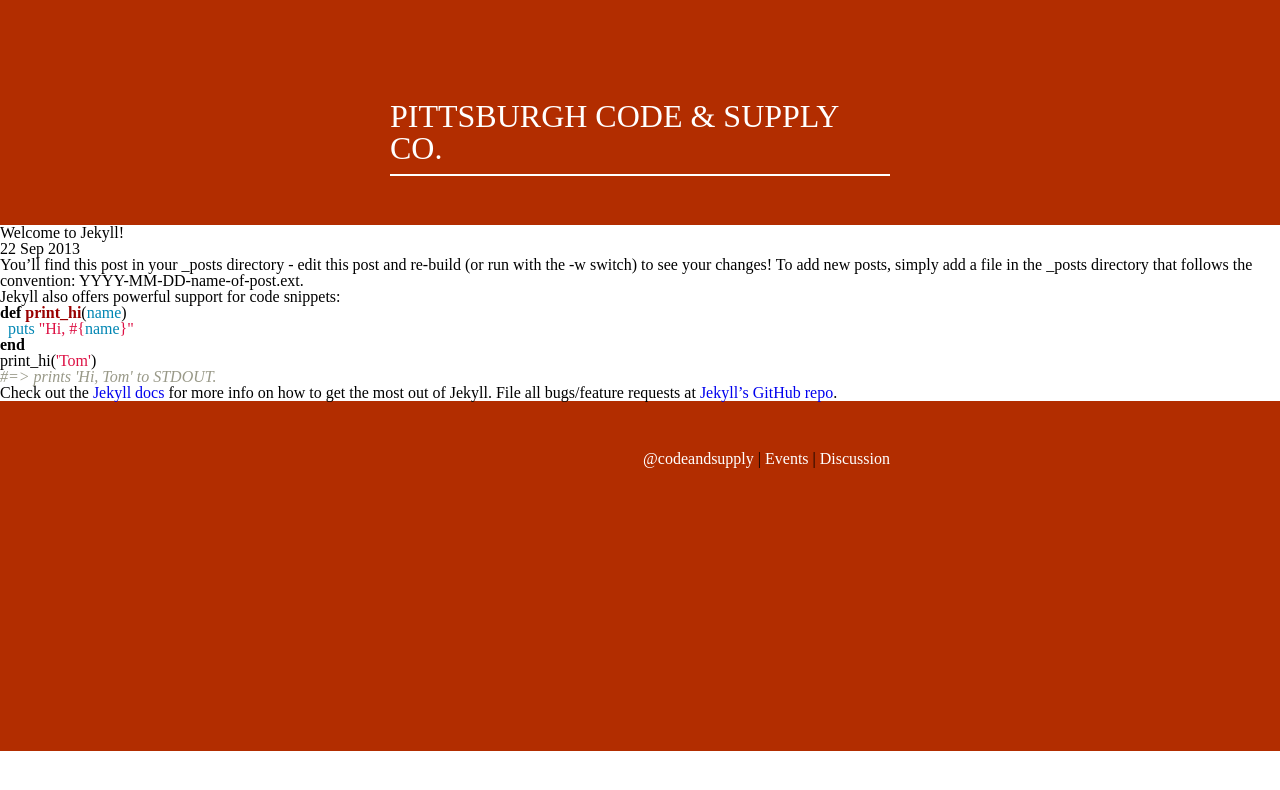
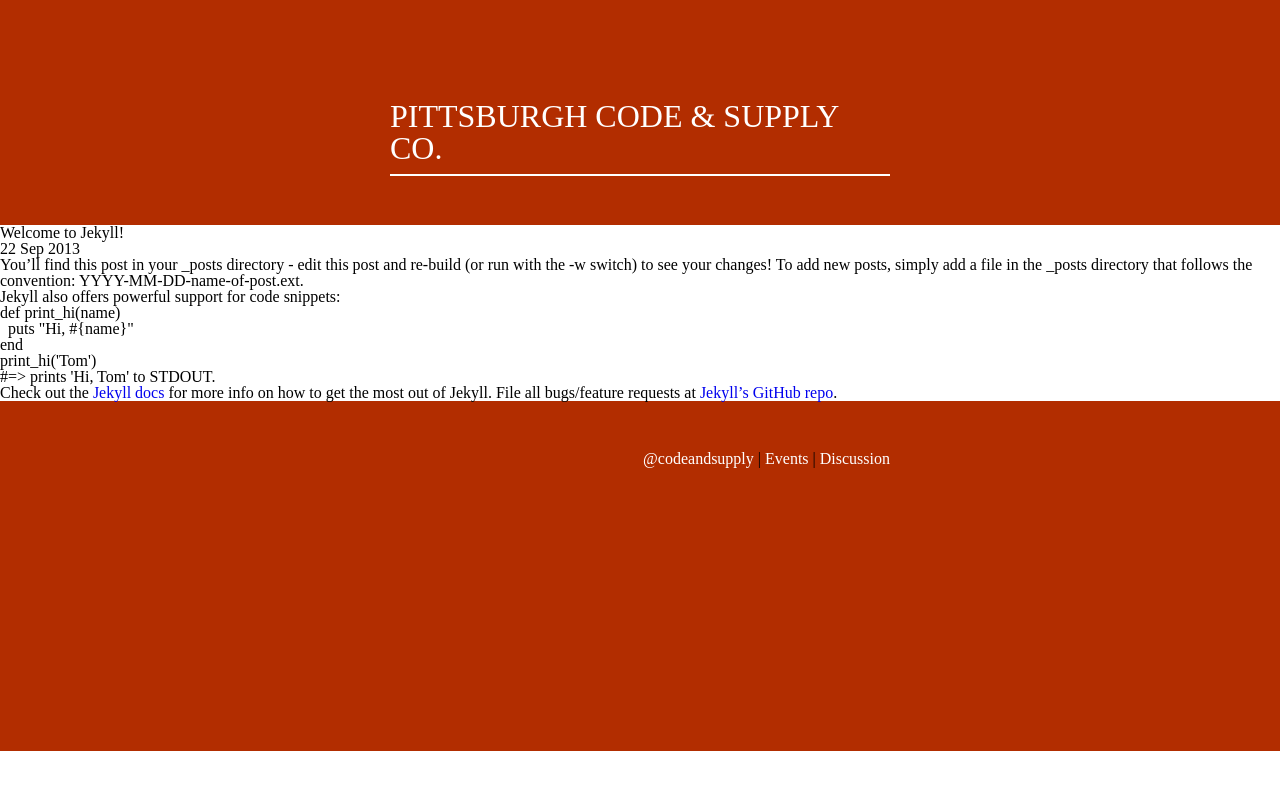
Before and after one commit to justinxreese/codeandsupply.co, a Jekyll site: the page built from _posts/2013-09-22-welcome-to-jekyll.markdown, in a window 1280 px wide. Shown: the top 790 px of the page. Built offline with Jekyll 4.4.1, drawn with Linux system fonts in a browser that asks for light colours; Markdown is read by kramdown in place of the engine named in the settings.

Commit message:
Mobile :(

```diff
--- a/_layouts/default.html
+++ b/_layouts/default.html
@@ -4,9 +4,6 @@
         <meta charset="utf-8">
         <meta http-equiv="X-UA-Compatible" content="IE=edge,chrome=1">
         <title>{{ page.title }}</title>
-
-        <!-- syntax highlighting CSS -->
-        <link rel="stylesheet" href="/css/syntax.css">
 
         <!-- SCSS -->
         <link rel="stylesheet" href="/css/screen.css">
--- a/_sass/screen.scss
+++ b/_sass/screen.scss
@@ -10,6 +10,9 @@
   color: white;
 };
 
+body {
+  background-color: $red;
+}
 /*
 Layout
 */
```
